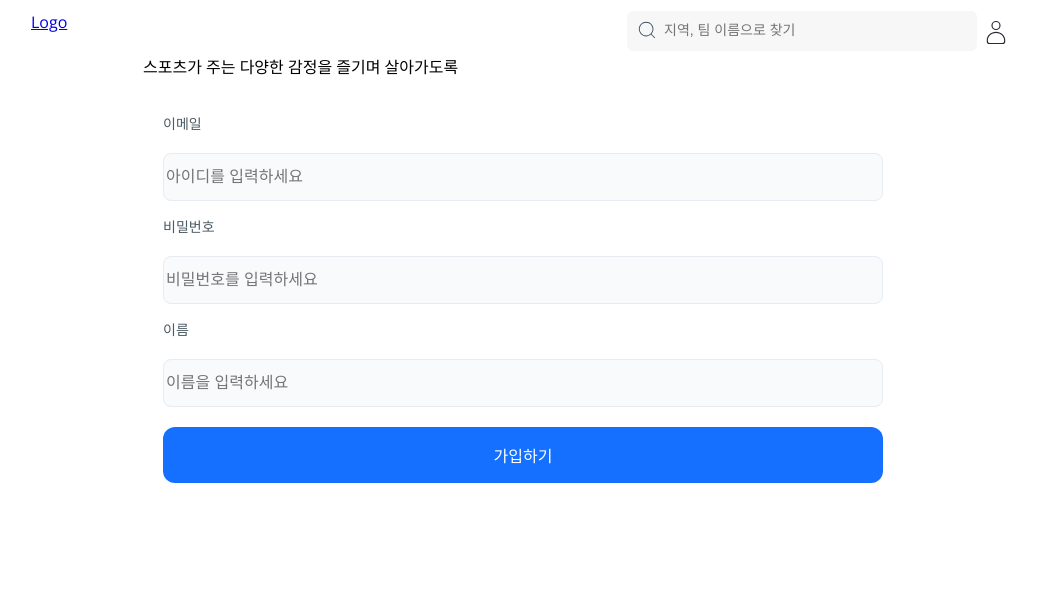
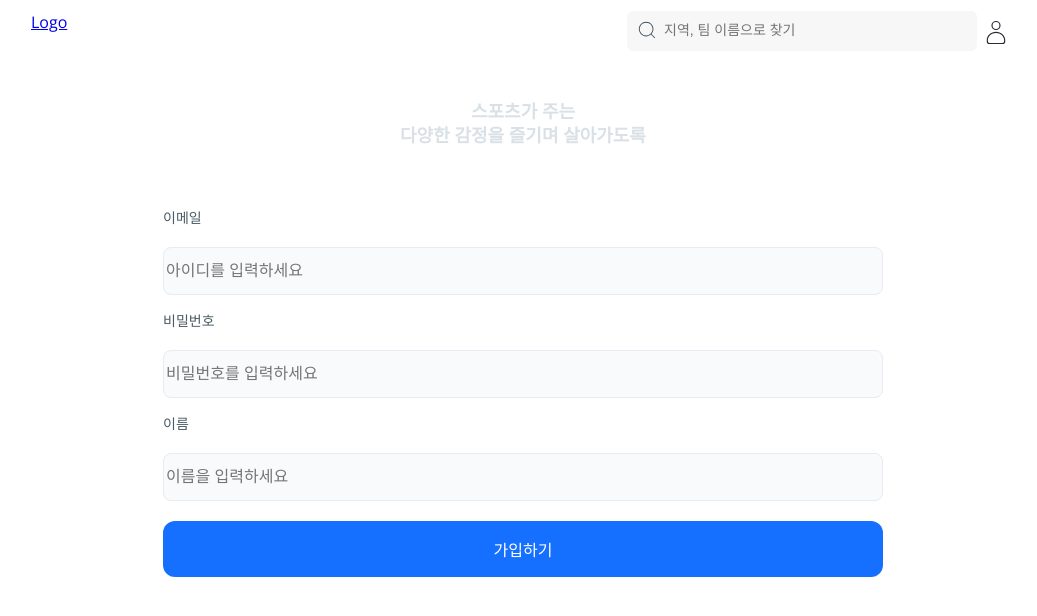
Before and after one commit to 25rae25/football, a Next.js app: page /signup in a window 1280 px wide. Shown: the top 616 px of the page, without its empty margins (117-1154 px from the left). Built offline with nearby package versions, Linux system fonts and the light colour scheme.

Commit message:
signupcontainer css 수정

```diff
--- a/src/container/SignupContainer/SignupContainer.tsx
+++ b/src/container/SignupContainer/SignupContainer.tsx
@@ -5,6 +5,15 @@
 const SignWrap = styled.div`
   max-width: 760px;
   margin: 0 auto;
+`;
+
+const SignTitle = styled.h1`
+  margin: 45px 0 25px 0;
+  color: #d9e0e6;
+  font-size: 18px;
+  font-weight: 700;
+  line-height: 24px;
+  text-align: center;
 `;
 
 const SignForm = styled.form`
@@ -59,7 +68,10 @@
 export default function SignupContainer() {
   return (
     <SignWrap>
-      <div>스포츠가 주는 다양한 감정을 즐기며 살아가도록</div>
+      <SignTitle>
+        스포츠가 주는
+        <br /> 다양한 감정을 즐기며 살아가도록
+      </SignTitle>
       <SignForm>
         <LabelWrap>
           <LabelTitle htmlFor="email">이메일</LabelTitle>
```
